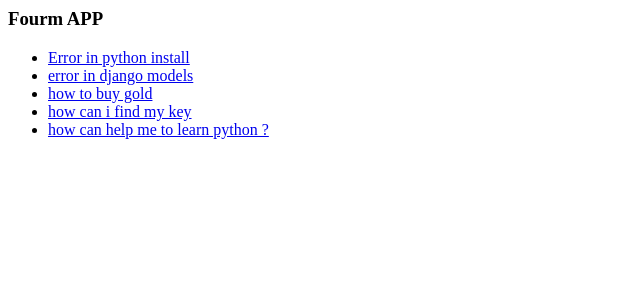
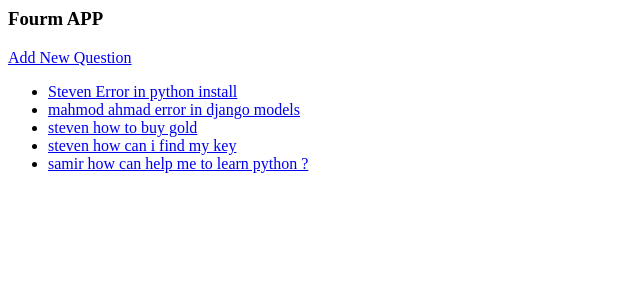
Before and after one commit to ratevo/Djangofourmapp, a Django app: page /questions/ in a window 1280 px wide. Shown: the top 300 px of the page, without its empty margins (0-640 px from the left). Run offline with Django 4.2, Linux system fonts and the light colour scheme; data comes from the database, SQL or seed files in the repository; both versions use the stored data as it was after the commit.

Commit message:
add recredit

```diff
--- a/Fourm/templates/Fourm/detail.html
+++ b/Fourm/templates/Fourm/detail.html
@@ -2,6 +2,6 @@
 
 <ul>
     {% for a in answers %}
-    <li> {{a}}</li>
+    <li> {{a.author}} {{a}}</li>
     {% endfor %}
 </ul>
--- a/Fourm/templates/Fourm/list.html
+++ b/Fourm/templates/Fourm/list.html
@@ -1,10 +1,10 @@
 <h3> Fourm APP </h3>
-
+<a href="/questions/add"> Add New Question </a>
 
 
 <ul>
     {% for question in steven %}
-    <li> <a href="/questions/{{question.id}}"> {{question}}</a></li>
+    <li> <a href="/questions/{{question.id}}"> {{question.author}} {{question}}</a></li>
     {% endfor %}
 
 </ul>
--- a/Fourm/views.py
+++ b/Fourm/views.py
@@ -1,5 +1,6 @@
-from django.shortcuts import render
+from django.shortcuts import render , redirect
 from .models import Question , Answer
+from .forms import QuestionForm
 # Create your views here.
 
 
@@ -17,3 +18,34 @@ def question_detail(request,id):
     data = Question.objects.get(id=id)
     answer = Answer.objects.filter(question=data)
     return render(request,'Fourm/detail.html',{'data':data , 'answers':answer})
+
+
+
+
+def add_question(request):
+    if request.method == 'POST':
+        form = QuestionForm(request.POST)
+        if form.is_valid():
+            form.save()
+            return redirect('/questions/')
+
+
+
+    else:
+        form = QuestionForm()
+    return render(request,'Fourm/add.html',{'form':form})
+
+
+
+
+
+
+
+
+
+
+
+
+
+def edit_question(request):
+    pass
--- a/project/urls.py
+++ b/project/urls.py
@@ -16,11 +16,12 @@ Including another URLconf
 """
 from django.contrib import admin
 from django.urls import path
-from Fourm.views import question_detail , questions_list
+from Fourm.views import question_detail , questions_list ,add_question
 
 urlpatterns = [
     path('admin/', admin.site.urls),
     path('questions/' , questions_list),
+    path('questions/add' , add_question),
     path('questions/<int:id>' , question_detail)
 
 ]
```
Also changed, not shown: Fourm/forms.py (added, +10 -0 lines), Fourm/templates/Fourm/add.html (added, +9 -0 lines), db.sqlite3.
